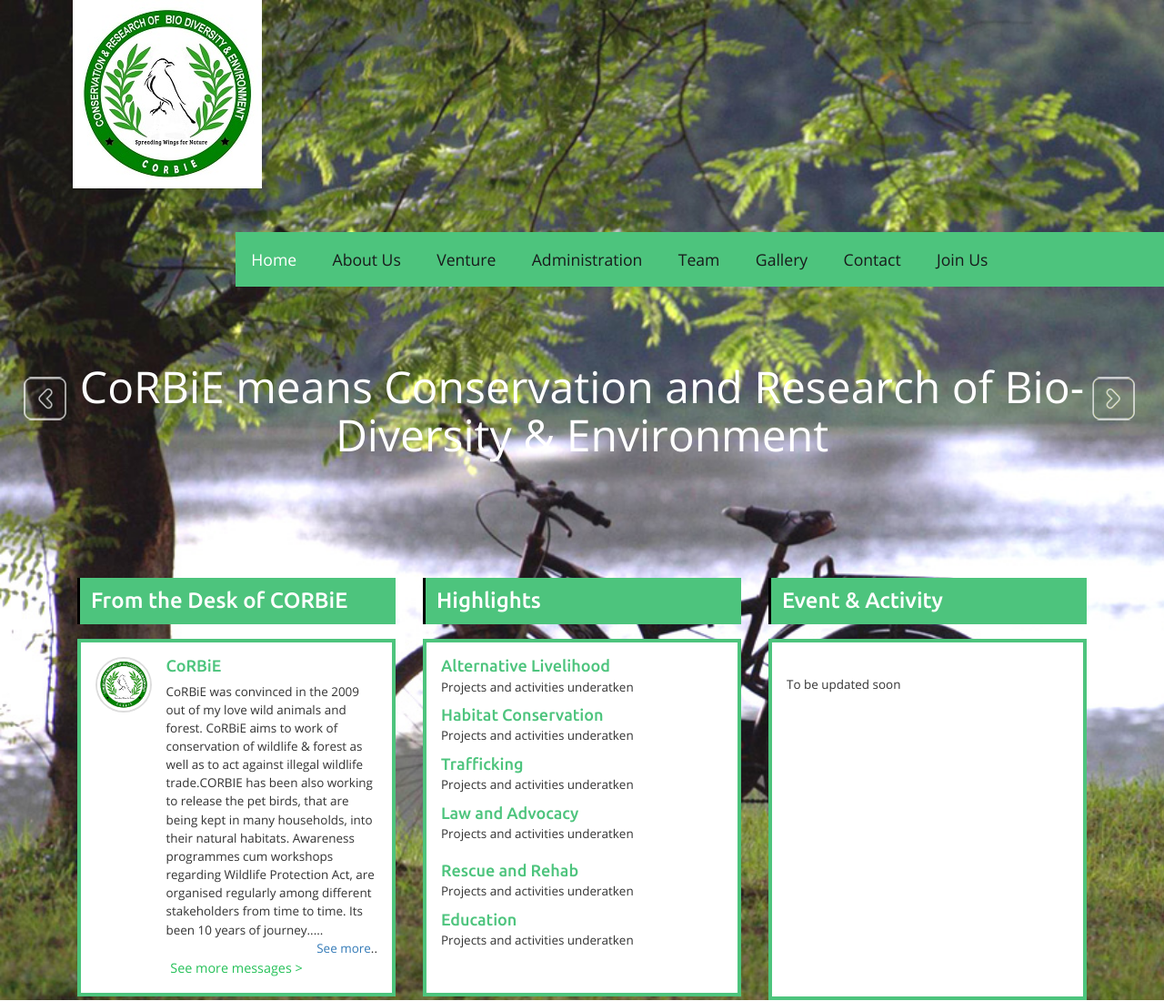
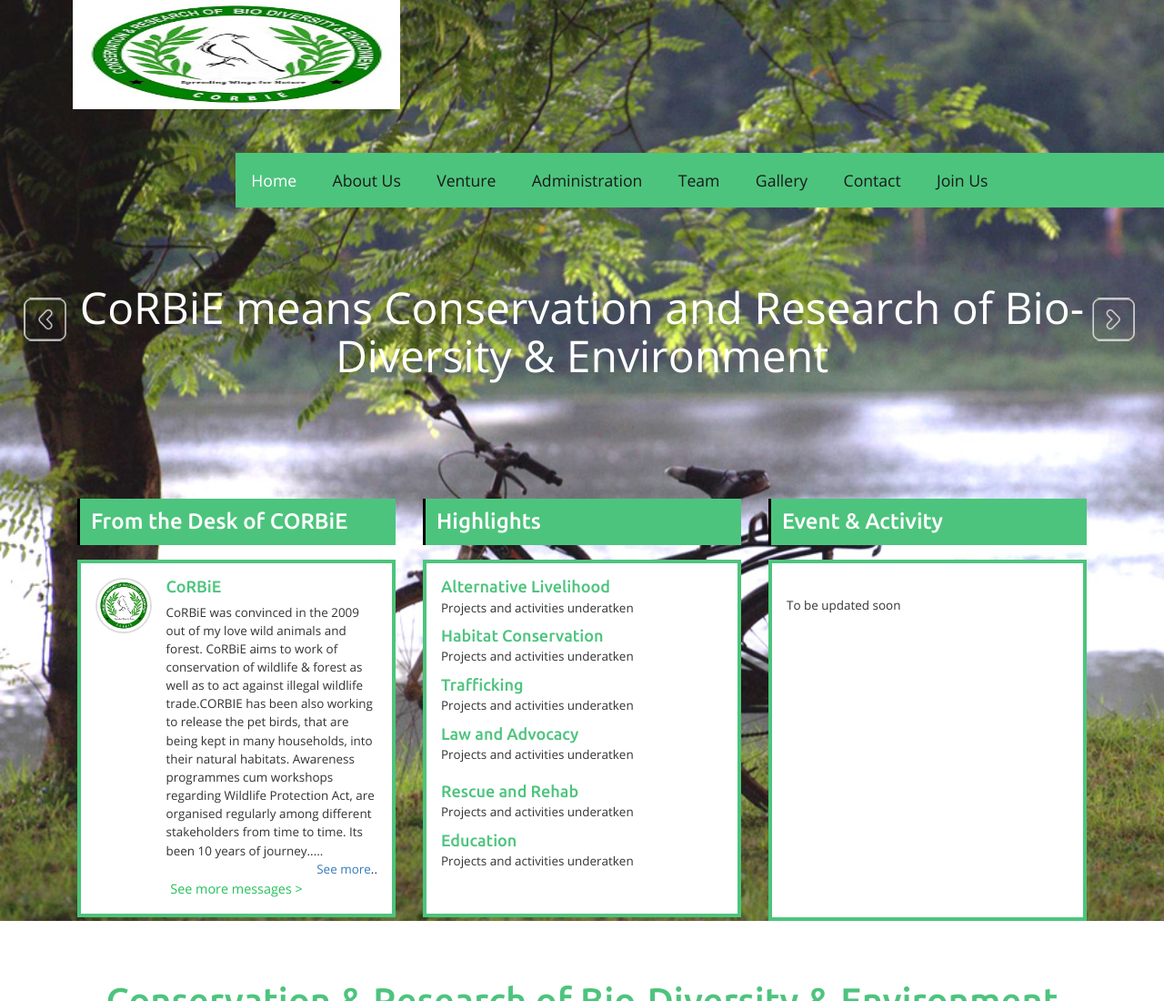
Before and after one commit to corbie2009/corbie_new, a plain HTML site: page index.html in a window 1280 px wide. Shown: the top 1100 px of the page at 91% size. Drawn offline with Linux system fonts and the light colour scheme.

Commit message:
Update index.html

```diff
--- a/index.html
+++ b/index.html
@@ -47,7 +47,7 @@
 <div class="banner2">
 	 	<div class="header">
 			 <div class="logo">
-				 <a href="index.html"><img src="images/icon/logo.jpg" alt=""/></a>
+				 <a href="index.html"><img src="images/icon/logo.jpg" alt="" height="120" width="360"/></a>
              </div>
 			<div class="top-menu">
 				 <span class="menu"></span>
```
